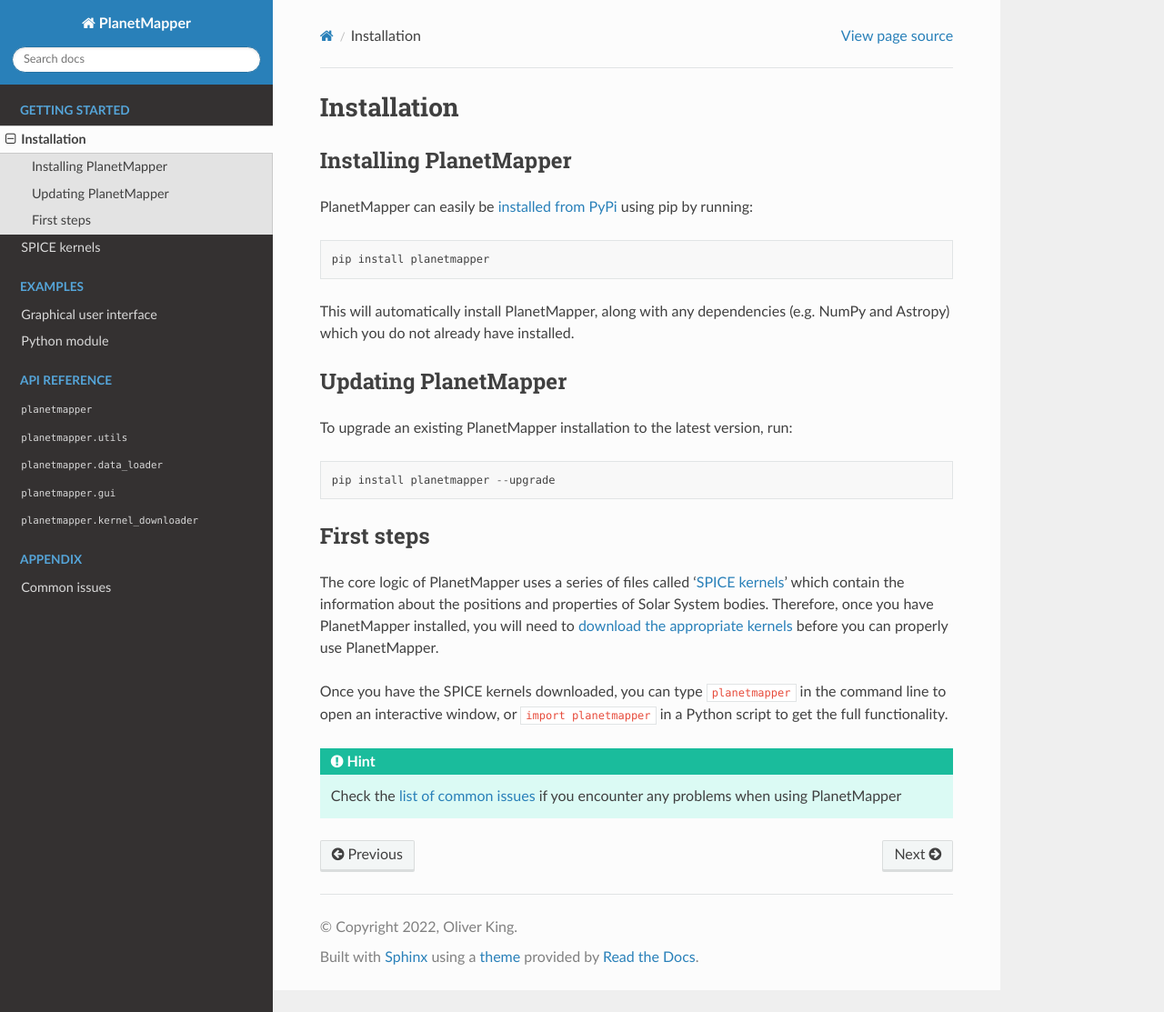
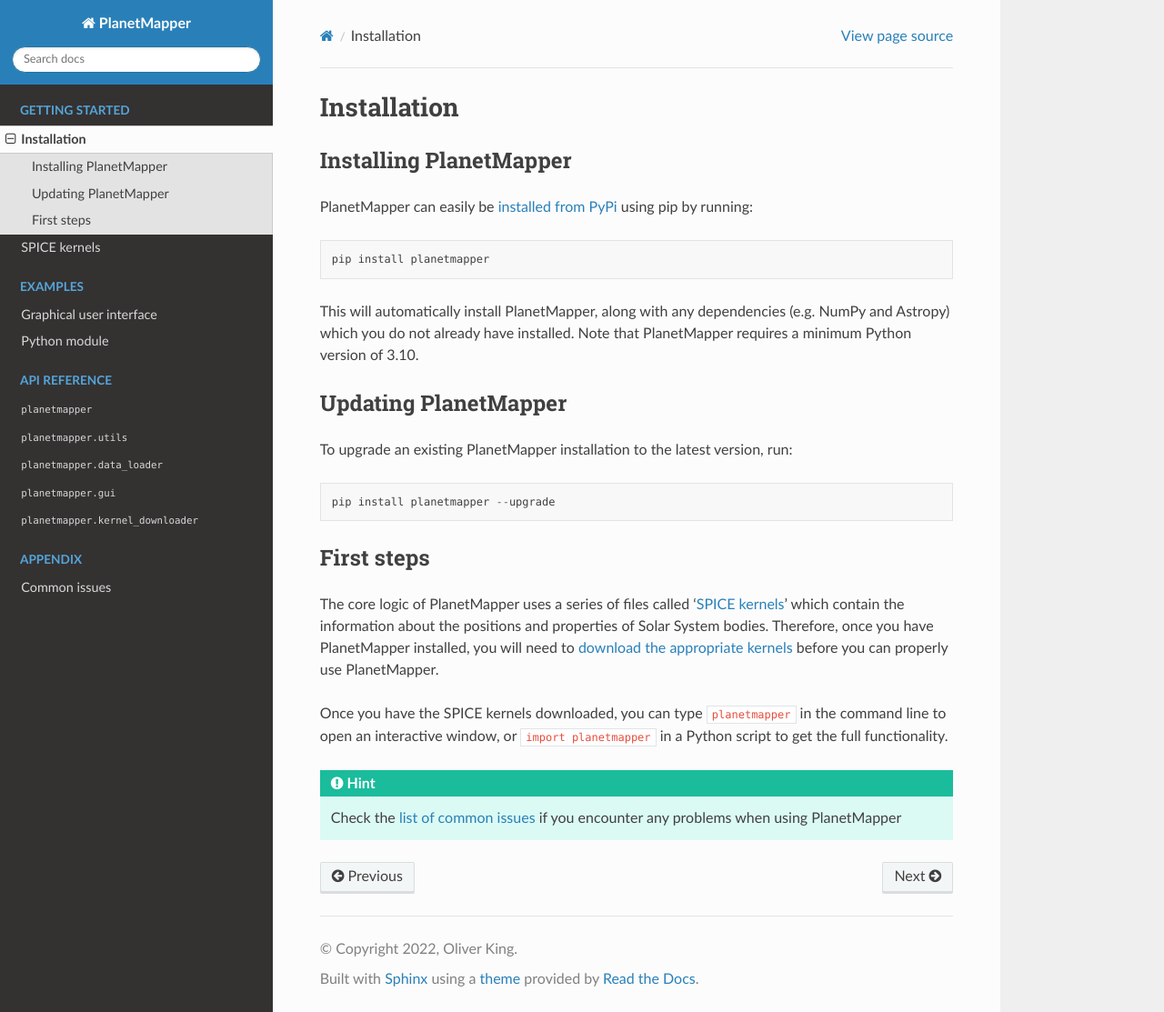
Before and after one commit to ortk95/planetmapper, a Sphinx documentation site: the page built from docs/installation.rst, in a window 1280 px wide and 1113 px high. Shown: the whole window at 91% size. Built offline with Sphinx 7.4.7 and the Read the Docs theme 2.0.0, drawn with Linux system fonts in a browser that asks for light colours; the version number could not be read and is left out.

Commit message:
Adding minimum Python version to documentation

```diff
--- a/docs/installation.rst
+++ b/docs/installation.rst
@@ -8,8 +8,7 @@
 
     pip install planetmapper
 
-This will automatically install PlanetMapper, along with any dependencies (e.g. NumPy and Astropy) which you do not already have  installed.
-
+This will automatically install PlanetMapper, along with any dependencies (e.g. NumPy and Astropy) which you do not already have installed. Note that PlanetMapper requires a minimum Python version of 3.10.
 
 Updating PlanetMapper
 =====================
```
Also changed, not shown: README.md (+2 -0 lines).
